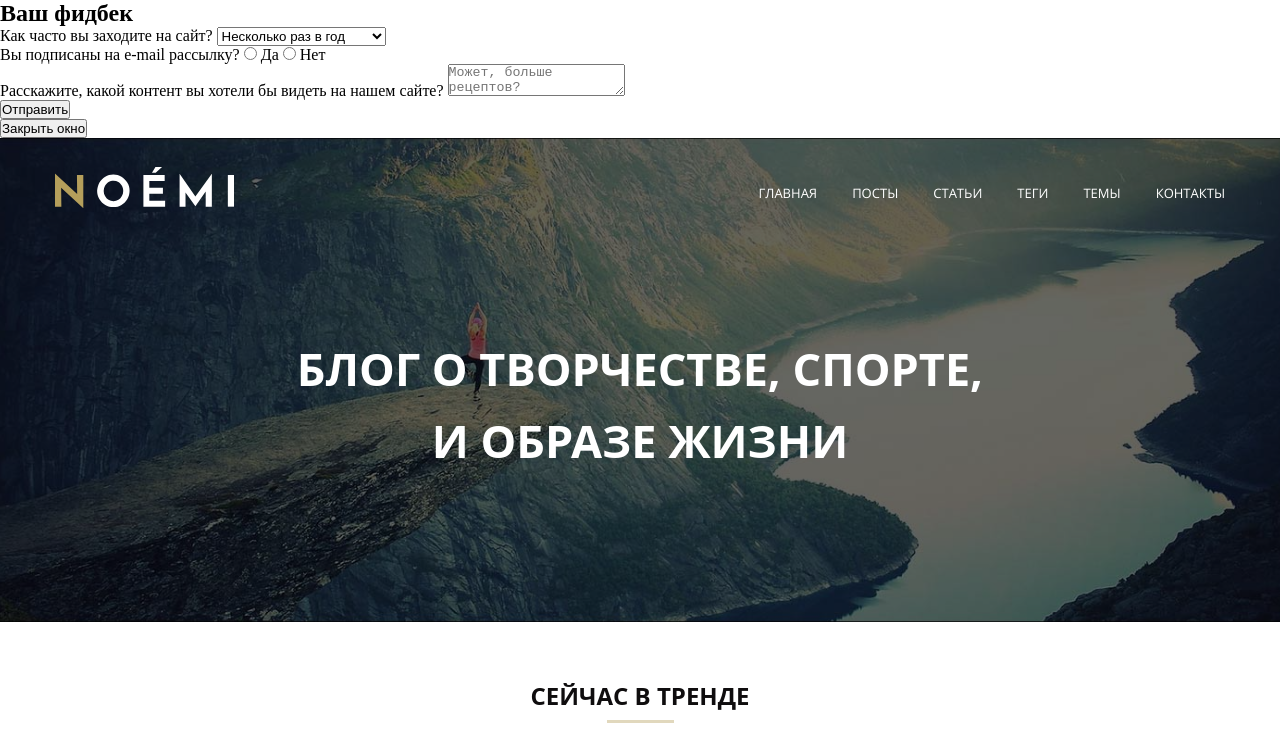
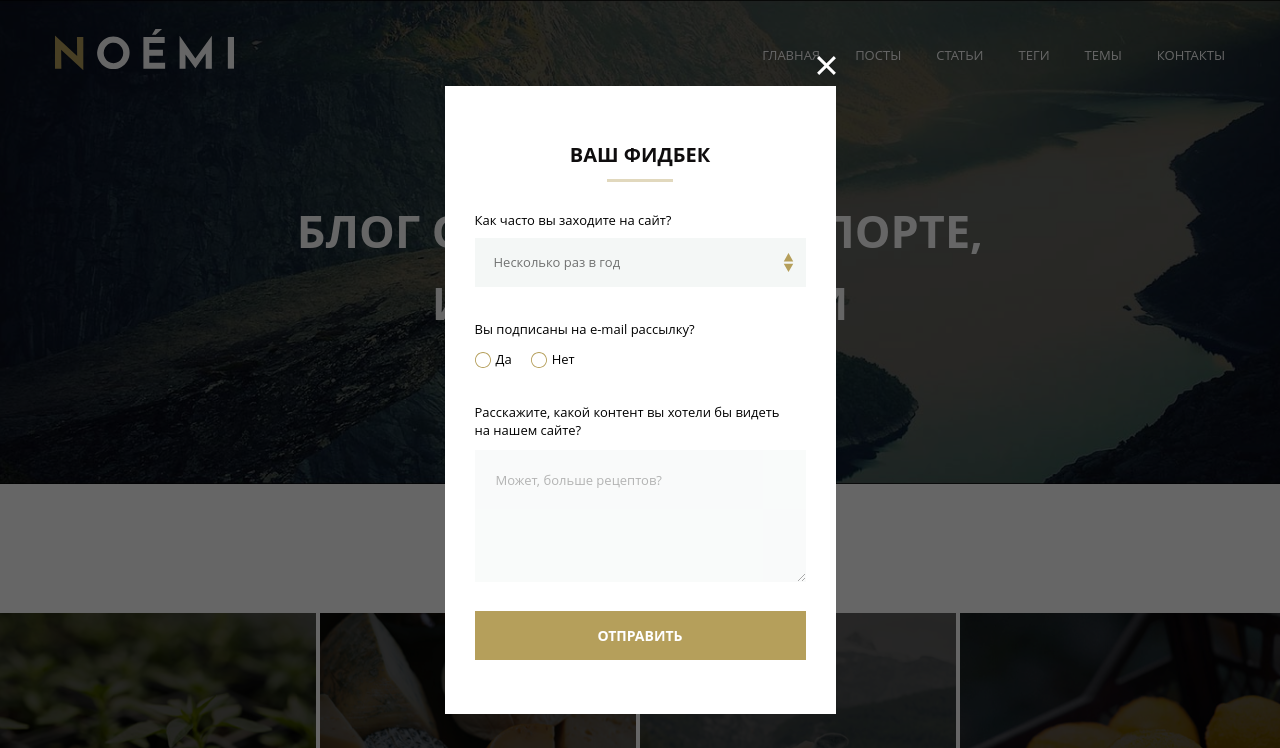
Before and after one commit to zhukk88/mq28-diploma, a plain HTML site: page index.html in a window 1280 px wide. Shown: the top 748 px of the page. Drawn offline with Linux system fonts and the light colour scheme; a web font is replaced by a local one.

Commit message:
mq28-diploma version 1.0.4

```diff
--- a/css/style.css
+++ b/css/style.css
@@ -1,6 +1,6 @@
 
 @font-face {
-  font-family: Open Sans;
+  font-family: OpenSans;
   src:
   url("../fonts/OpenSans-Regular.woff2") format("woff2"),
   url("../fonts/OpenSans-Regular-webfont.woff") format("woff"),
@@ -9,7 +9,7 @@
 }
 
 @font-face {
-  font-family: Open Sans;
+  font-family: OpenSans;
   src:
   url("../fonts/OpenSans-Bold-webfont.woff2") format("woff2"),
   url("..fonts/OpenSans-Bold-webfont.woff") format("woff"),
@@ -25,6 +25,221 @@
 
 @media (min-width: 1200px) {
 
+.hidden {
+  display: none;
+}
+
+.popup {
+ display: flex;
+ justify-content: center;
+ align-items: center;
+ position: fixed;
+ top: 0;
+ right: 0;
+ bottom: 0;
+ left: 0;
+ z-index: 9999;
+ }
+
+.popup::after {
+ content: "";
+ background-color: #000000;
+ opacity: 0.6;
+ position: absolute;
+ top: 0;
+ right: 0;
+ bottom: 0;
+ left: 0;
+}
+
+.popup-close {
+ width: 19px;
+ height: 19px;
+ position: absolute;
+ top: -30px;
+ right: 0;
+ background-color: #ffffff;
+ background-image: url("../svg/form-x.svg");
+ background-repeat: no-repeat;
+ background-color: transparent;
+ background-size: cover;
+ border: none;
+ cursor: pointer;
+}
+
+.hidden-text {
+ width: 1px;
+ height: 1px;
+ position: absolute;
+ clip: rect(1px, 1px, 1px, 1px);
+    }
+
+.popup-container {
+  box-sizing: border-box;
+  width: 391px;
+  background-color: #ffffff;
+  position: relative;
+  z-index: 5;
+  padding-top: 54px;
+  padding-bottom: 54px;
+  padding-left: 30px;
+  padding-right: 30px;
+}
+
+.yourfeedback-title {
+ color: #0f0d0e;
+ font-family: Open Sans, sans-serif;
+ font-size: 20px;
+ font-weight: 700;
+ line-height: 29.15px;
+ text-transform: uppercase;
+ text-align: center;
+}
+
+.yourfeedback-title::after {
+  content: "";
+  width: 66px;
+  height: 3px;
+  background-color: #b59f5b;
+  opacity: 0.4;
+  display: block;
+  margin-top: 10px;
+  margin-bottom: 29px;
+  margin-left: auto;
+  margin-right: auto;
+}
+
+.select-label {
+ color: #000000;
+ font-family: Open Sans, sans-serif;
+ font-size: 13px;
+ font-weight: 400;
+}
+
+.select-box {
+ box-sizing: border-box;
+ width: 331px;
+ height: 49px;
+ margin-top: 9px;
+ margin-bottom: 33px;
+ border: none;
+ color: rgba(0, 0, 0, 0.54);
+ font-family: Open Sans, sans-serif;
+ font-size: 13px;
+ font-weight: 400;
+ padding-left: 19px;
+ -webkit-appearance: none;
+ -moz-appearance: none;
+ background-color: #f4f7f6;
+ background-image: url("../svg/form-arrows.svg");
+ background-repeat: no-repeat;
+ background-position: right 12px center;
+ background-size: 11px;
+ cursor: pointer;
+}
+
+.select-box:focus {
+border: 1px solid #b59f5b;
+background-color: #f4f7f6;
+}
+
+.checkbox-text {
+display: block;
+color: #000000;
+font-family: Open Sans, sans-serif;
+font-size: 13px;
+font-weight: 400;
+margin-bottom: 12px;
+}
+
+.checkbox-group {
+  display: inline-block;
+  font-size: 13px;
+  font-weight: 400;
+  font-family: Open Sans, sans-serif;
+  margin-bottom: 35px;
+}
+
+.radio-group-text::before {
+  content: "";
+  display: inline-block;
+  vertical-align: middle;
+  width: 16px;
+  height: 16px;
+  background-image: url("../svg/form-empty-circle.svg");
+  background-repeat: no-repeat;
+  background-size: 16px;
+  background-position: center center;
+  cursor: pointer;
+  margin-right: 5px;
+  }
+
+.checkbox-group:nth-of-type(n+2) {
+  margin-left: 15px;
+}
+
+.radio:checked ~ .radio-group-text::before {
+  background-image: url("../svg/form-circle.svg");
+}
+
+.radio {
+  position: absolute;
+  clip: rect(1px, 1px, 1px, 1px);
+  height: 1px;
+  width: 1px;
+}
+
+.comment-title {
+ display: block;
+ width: 315px;
+ color: #000000;
+ font-family: Open Sans, sans-serif;
+ font-size: 13px;
+ font-weight: 400;
+ }
+
+.textarea {
+ min-width: 331px;
+ max-width: 331px;
+ min-height: 132px;
+ max-height: 182px;
+ box-sizing: border-box;
+ background-color: #f4f7f6;
+ padding-top: 21px;
+ padding-left: 21px;
+ font-family: Open Sans, sans-serif;
+ color: #000000;
+ opacity: 0.54;
+ border: none;
+ font-size: 13px;
+ font-weight: 400;
+ margin-top: 11px;
+ -webkit-appearance: none;
+ -moz-appearance: none;
+}
+
+.textarea:focus {
+border: 1px solid #b59f5b;
+background-color: #f4f7f6;
+}
+
+.confirm-button {
+ width: 331px;
+ height: 49px;
+ background-color: #b59f5b;
+ color: #ffffff;
+ font-family: Open Sans, sans-serif;
+ font-size: 14px;
+ font-weight: 700;
+ border: none;
+ text-transform: uppercase;
+ margin-top: 25px;
+ cursor: pointer;
+}
+
+.confirm-button:hover {
+ background-color: #323232;
+}
 
 .header {
   position: relative;
@@ -244,8 +459,7 @@ a:hover {
 .trend-card-item {
   width: 90%;
   height: 45%;
-  border: 3px solid #b59f5b;
-  opacity: 0.6;
+  border: 3px solid rgba(181, 159, 91, 1);
   position: absolute;
   z-index: 3;
   display: flex;
@@ -253,11 +467,19 @@ a:hover {
   justify-content: center;
   bottom: 5%;
   left: 4%;
+   }
+
+
+.trend-category-item:first-child {
+  margin-left: 38px;
  }
 
+ .trend-category-item {
+  margin-right: 20px;
+ }
 
-.trend-category-link {
-  padding-left: 38px;
+ .trend-category-item:last-child {
+  margin-right: 0px;
  }
 
 .trend-category {
```
